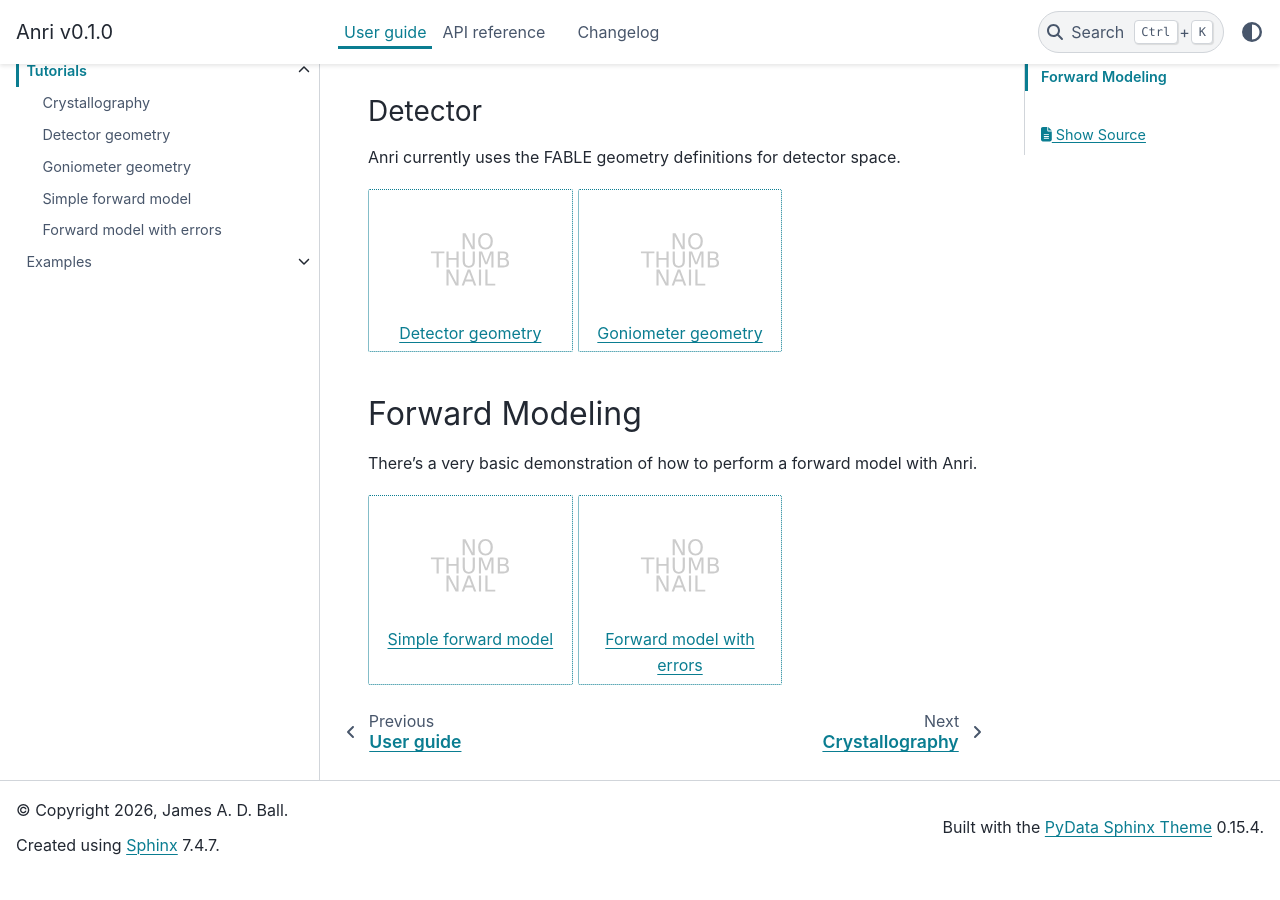
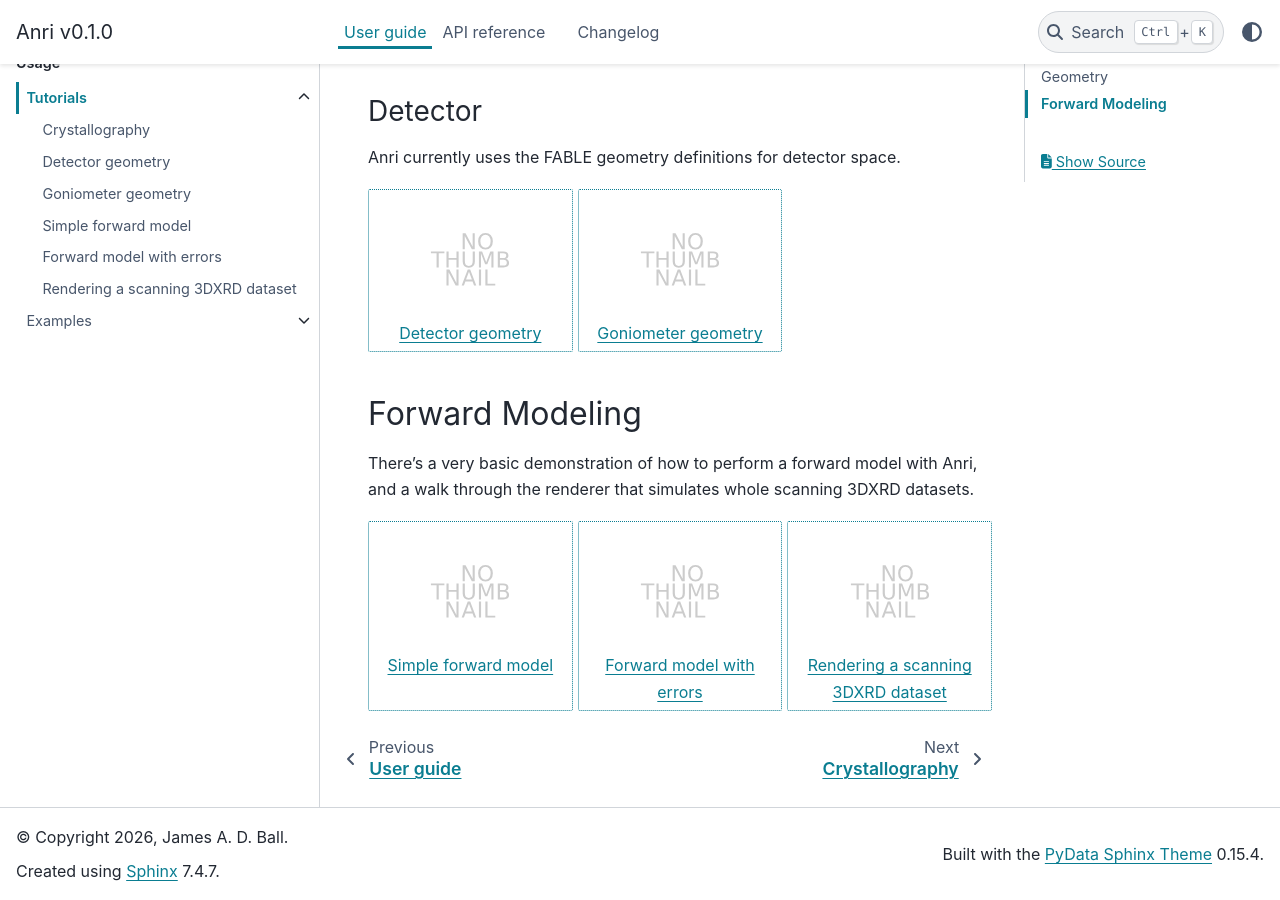
Before and after one commit to jadball/anri, a Sphinx documentation site: the page built from docs/source/tutorials/index.rst, in a window 1280 px wide and 900 px high, scrolled down 1362 px. Built offline with Sphinx 7.4.7 and the PyData theme 0.15.4, drawn with Linux system fonts in a browser that asks for light colours; before the commit the page ends 2236 px from its top, so only the background shows below that.

Commit message:
Docs: add a tutorial on the renderer
Walks through rendering one dty row of the deformed quartz phantom:
the map, hkls and |F|^2, the geometry and the parameters that set peak
shapes, which peaks reach the row (select_peaks), one peak's centroid
and covariance, integrating it over its window by conditioning (checked
against Monte Carlo), the intensity factors including the beam-voxel
weight, render_row for the whole row, and simulate_sparse for a few rows
read back by ImageD11. Ends with notes on setup(), batch size,
precision and gradients.

Runs in about 30 s.

Co-Authored-By: Claude Opus 5.5 <noreply@anthropic.com>

```diff
--- a/docs/source/tutorials/index.rst
+++ b/docs/source/tutorials/index.rst
@@ -57,9 +57,10 @@ Anri currently uses the FABLE geometry definitions for detector space.
 Forward Modeling
 ================
 
-There's a very basic demonstration of how to perform a forward model with Anri.
+There's a very basic demonstration of how to perform a forward model with Anri, and a walk through the renderer that simulates whole scanning 3DXRD datasets.
 
 .. nbgallery::
 
     forward_model_simple
     forward_model_covariance
+    renderer
```
Also changed, not shown: docs/source/tutorials/renderer.ipynb (added).
